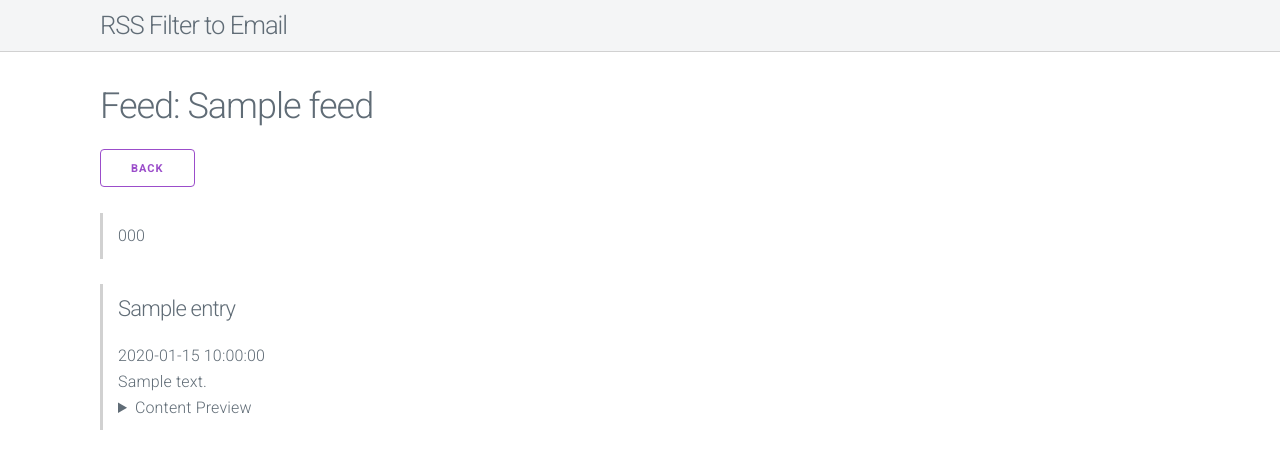
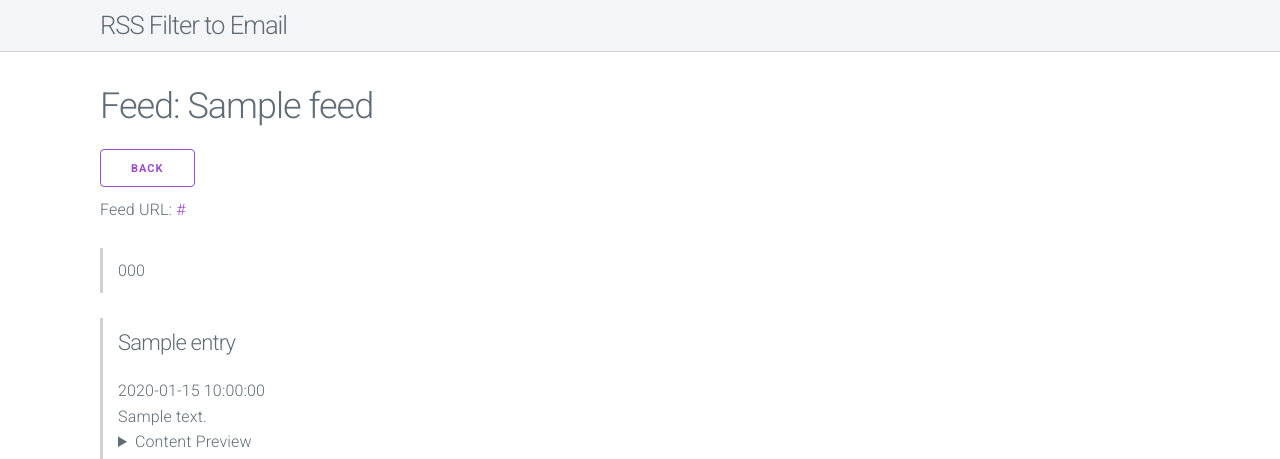
Before and after one commit to ezimir/rss-filter-to-email, a Flask app: template templates/preview_feed.html in a window 1280 px wide. Shown: the top 459 px of the page. Run offline with Flask 2, Linux system fonts and the light colour scheme; the template is opened without the code that fills it: most values are stand-ins (such as "Sample title", 1, 10 or a date in 2020); some libraries are stand-ins or nearby versions.

Commit message:
Display feed URL in preview

```diff
--- a/templates/preview_feed.html
+++ b/templates/preview_feed.html
@@ -8,6 +8,10 @@
     <nav role="navigation">
         <a class="button button-outline" href="{{ url_for('home') }}"> Back </a>
     </nav>
+
+    <p>
+        Feed URL: <a href="{{ feed.url }}">{{ feed.url }}</a>
+    </p>
 
     {% if feed.exception %}
         <blockquote>
```
